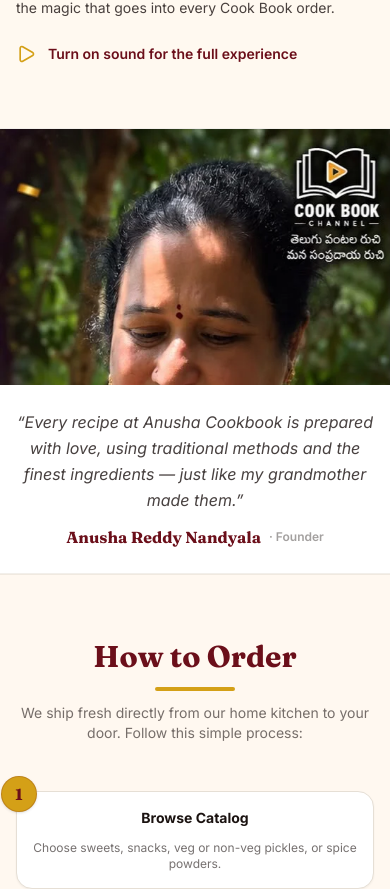
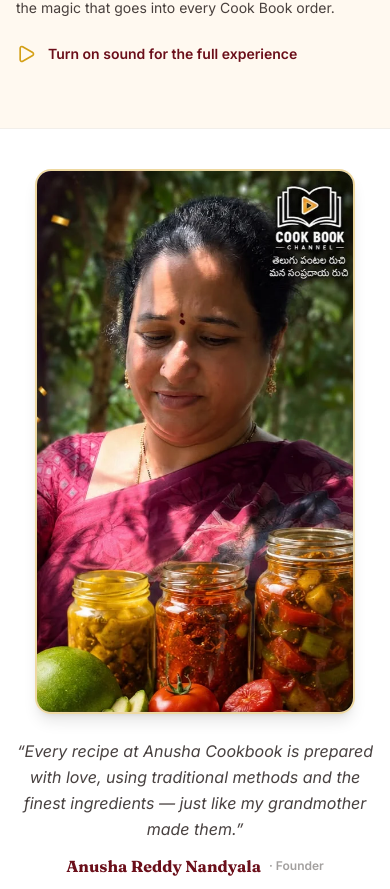
Before and after one commit to sivachowdary-ops/cook-book, a Next.js app: page / in a window 390 px wide. Shown: the part 3119-4008 px from the top of the page. Built offline with nearby package versions, Linux system fonts and the light colour scheme; no server answers; the database is empty.

Commit message:
fix(ui): founder image in proper box with full visibility

```diff
--- a/src/app/page.tsx
+++ b/src/app/page.tsx
@@ -323,19 +323,19 @@ export default function Home() {
       </section>
 
       {/* FOUNDER STRIP */}
-      <section className="py-0 sm:py-12 bg-white border-y border-border-brand/50 overflow-hidden">
-        <div className="max-w-5xl mx-auto sm:px-6 lg:px-8">
-          <div className="flex flex-col sm:flex-row items-center gap-0 sm:gap-10">
-            {/* Founder Photo — full width on mobile, fixed size on desktop */}
-            <div className="w-full sm:w-56 h-64 sm:h-56 overflow-hidden sm:rounded-2xl sm:border-3 sm:border-accent/50 sm:p-1 sm:shadow-lg shrink-0">
+      <section className="py-10 sm:py-14 bg-white border-y border-border-brand/50">
+        <div className="max-w-5xl mx-auto px-4 sm:px-6 lg:px-8">
+          <div className="flex flex-col sm:flex-row items-center gap-6 sm:gap-10">
+            {/* Founder Photo in a box */}
+            <div className="w-full max-w-xs sm:w-60 sm:h-72 rounded-2xl border-2 border-accent/40 overflow-hidden shadow-lg shrink-0 bg-bg-cream/20">
               <img
                 src="/images/cook_book_founder.webp"
                 alt="Anusha Reddy Nandyala"
-                className="w-full h-full object-cover object-top sm:rounded-xl"
+                className="w-full h-full object-contain"
               />
             </div>
             {/* Founder Message */}
-            <div className="text-center sm:text-left space-y-3 px-4 sm:px-0 py-6 sm:py-0">
+            <div className="text-center sm:text-left space-y-3">
               <p className="text-base sm:text-lg italic text-text-dark/80 leading-relaxed">
                 &ldquo;Every recipe at Anusha Cookbook is prepared with love, using traditional methods and the finest ingredients — just like my grandmother made them.&rdquo;
               </p>
```
